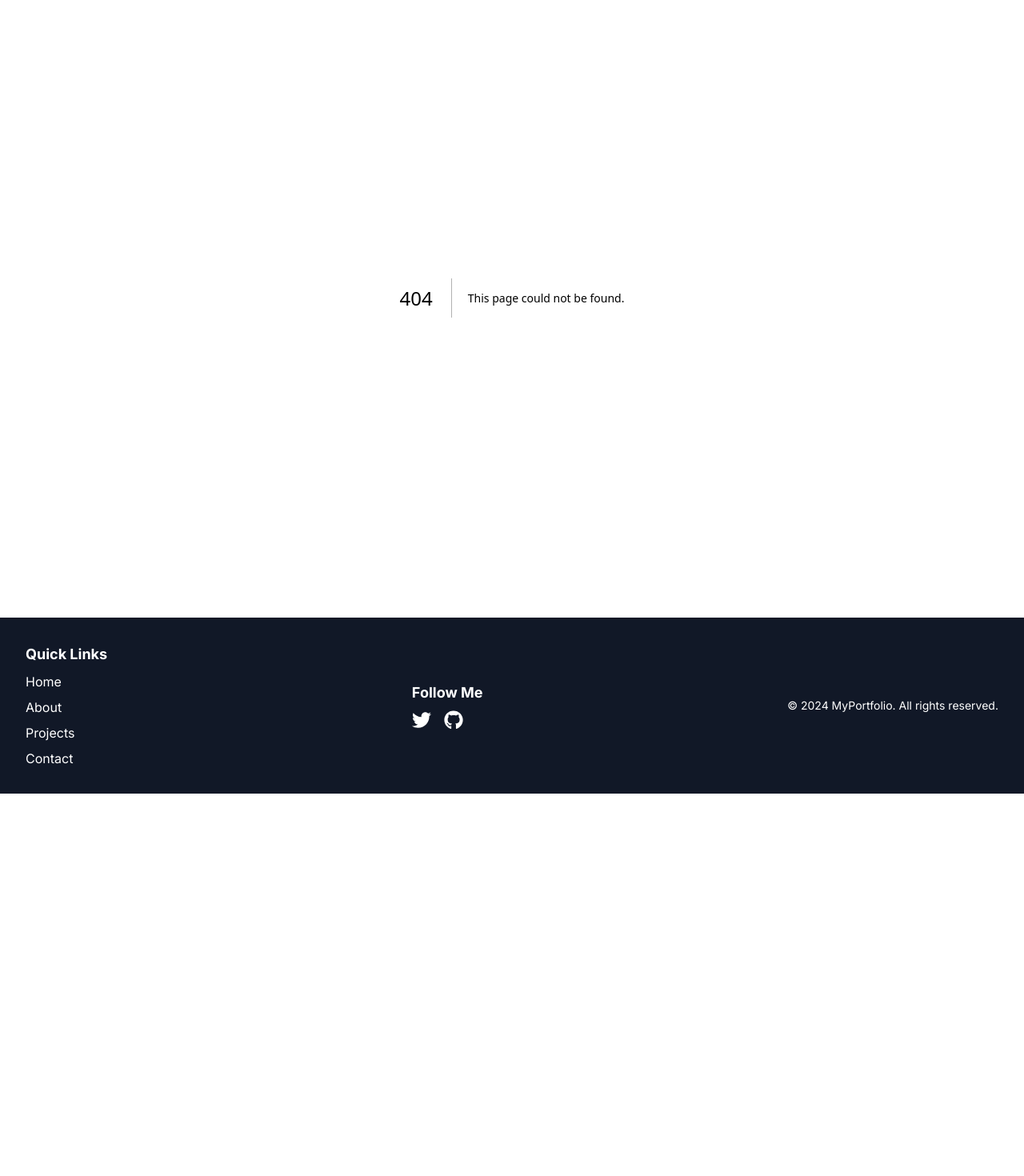
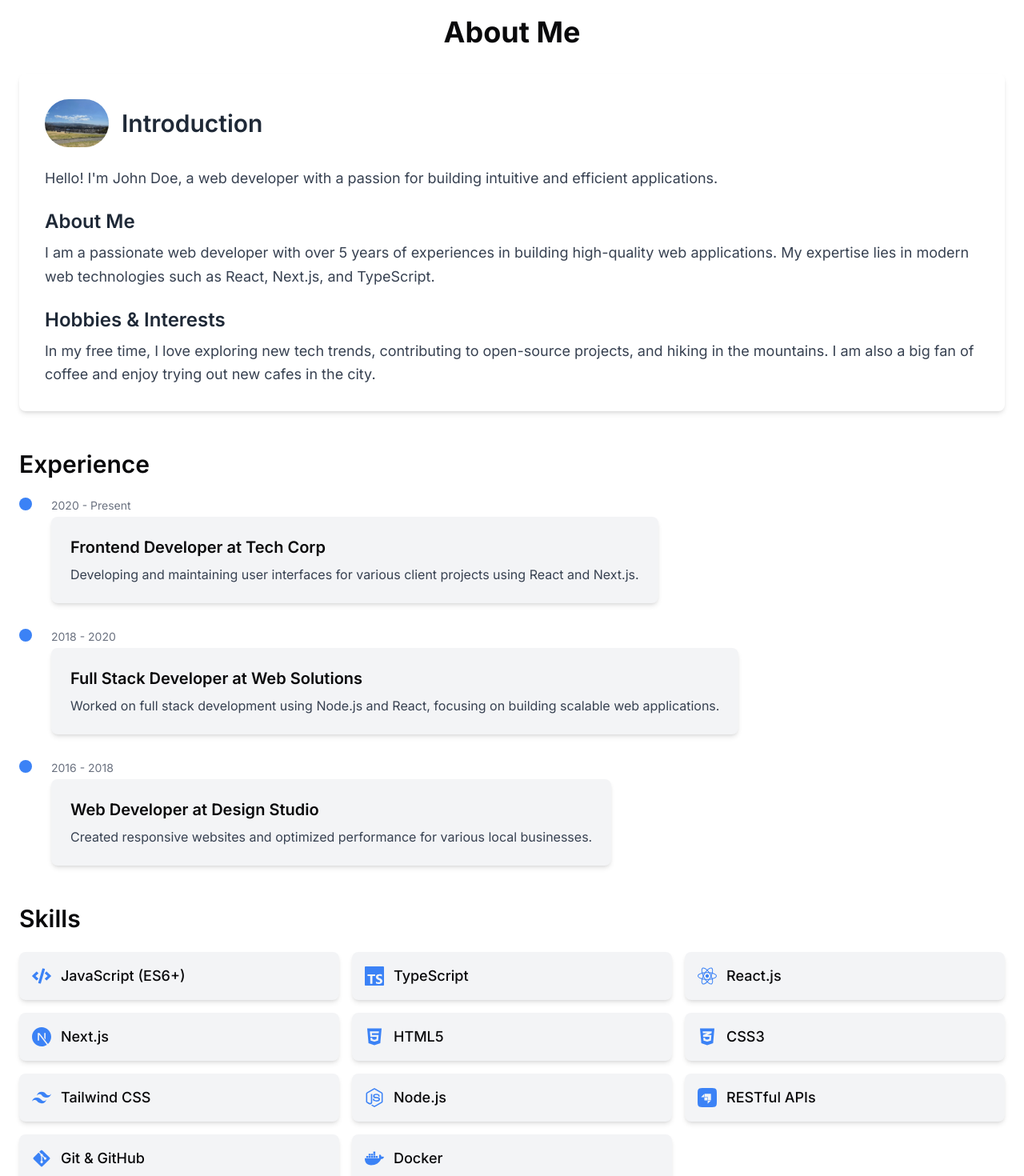
Before and after one commit to Tsubasa-2005/Portfolio_Site, a Next.js app: page /about in a window 1280 px wide. Before the commit this address had no page. Shown: the part 100-1570 px from the top of the page at 80% size. Before the commit the page ends 1092 px from the top, so only its background shows below. Built offline with nearby package versions, Linux system fonts and the light colour scheme; no server answers.

Commit message:
:sparkles: about page

```diff
--- /dev/null
+++ b/app/about/page.tsx
@@ -0,0 +1,46 @@
+// app/about/page.tsx
+import React from 'react';
+import AboutMeSection from '@/app/components/abouts/AboutMeSection';
+import ExperienceSection from '@/app/components/abouts/ExperienceSection';
+import SkillsSection from "@/app/components/abouts/SkillsSection";
+
+const AboutPage = async () => {
+    const meResponse = await fetch(`${process.env.NEXT_PUBLIC_API_URL}/api/about/me`, {
+        cache: 'no-store', // キャッシュを無効にして常に最新のデータを取得
+    });
+    if (!meResponse.ok) {
+        throw new Error('Failed to fetch about me data');
+    }
+    const aboutMeData = await meResponse.json();
+
+    const exResponse = await fetch(`${process.env.NEXT_PUBLIC_API_URL}/api/about/experiences`, {
+        cache: 'no-store', // キャッシュを無効にして常に最新のデータを取得
+    });
+    if (!exResponse.ok) {
+        throw new Error('Failed to fetch experiences data');
+    }
+    const experienceData = await exResponse.json();
+
+    const skResponse = await fetch(`${process.env.NEXT_PUBLIC_API_URL}/api/about/skills`, {
+        cache: 'no-store', // キャッシュを無効にして常に最新のデータを取得
+    });
+    if (!skResponse.ok) {
+        throw new Error('Failed to fetch skills data');
+    }
+    const skillsData = await skResponse.json();
+
+    return (
+        <div className="container mx-auto py-12 px-6">
+            <h1 className="text-4xl font-bold mb-8 text-center">About Me</h1>
+            <AboutMeSection
+                name={aboutMeData.name}
+                introduction={aboutMeData.introduction}
+                hobbies={aboutMeData.hobbies}
+            />
+            <ExperienceSection experiences={experienceData} />
+            <SkillsSection  skills={skillsData}/>
+        </div>
+    );
+};
+
+export default AboutPage;
--- /dev/null
+++ b/app/api/about/experiences/route.ts
@@ -0,0 +1,7 @@
+// app/api/experiences/route.ts
+import { NextResponse } from 'next/server';
+import {experiences} from "@/SampleData/data";
+
+export async function GET() {
+    return NextResponse.json(experiences);
+}
--- /dev/null
+++ b/app/api/about/me/route.ts
@@ -0,0 +1,7 @@
+// app/api/about/route.ts
+import { NextResponse } from 'next/server';
+import {aboutMeData} from "@/SampleData/data";
+
+export async function GET() {
+    return NextResponse.json(aboutMeData);
+}
--- /dev/null
+++ b/app/api/about/skills/route.ts
@@ -0,0 +1,7 @@
+// app/api/skills/route.ts
+import { NextResponse } from 'next/server';
+import {skills} from "@/SampleData/data";
+
+export async function GET() {
+    return NextResponse.json(skills);
+}
--- /dev/null
+++ b/app/components/abouts/AboutMeSection.tsx
@@ -0,0 +1,37 @@
+// app/components/abouts/AboutMeSection.tsx
+import React from 'react';
+import Image from 'next/image';
+import { AboutMeSectionProps } from '@/app/types/db/core';
+
+const AboutMeSection: React.FC<AboutMeSectionProps> = ({ name, introduction, hobbies }) => {
+    return (
+        <section className="mb-12 bg-white p-8 rounded-lg shadow-md">
+            <div className="flex items-center mb-6">
+                {/* プロフィール画像 */}
+                <Image
+                    src="/profile.jpg" // プロフィール画像のパス
+                    alt="Profile Picture"
+                    width={80}
+                    height={80}
+                    className="rounded-full mr-4"
+                />
+                <h2 className="text-3xl font-semibold text-gray-800">Introduction</h2>
+            </div>
+            <p className="text-lg leading-relaxed mb-6 text-gray-700">
+                Hello! I'm {name}, a web developer with a passion for building intuitive and efficient applications.
+            </p>
+
+            <div className="mb-6">
+                <h3 className="text-2xl font-semibold text-gray-800 mb-2">About Me</h3>
+                <p className="text-lg leading-relaxed text-gray-700">{introduction}</p>
+            </div>
+
+            <div>
+                <h3 className="text-2xl font-semibold text-gray-800 mb-2">Hobbies & Interests</h3>
+                <p className="text-lg leading-relaxed text-gray-700">{hobbies}</p>
+            </div>
+        </section>
+    );
+};
+
+export default AboutMeSection;
--- /dev/null
+++ b/app/components/abouts/ExperienceSection.tsx
@@ -0,0 +1,38 @@
+// app/components/abouts/ExperienceSection.tsx
+import React from 'react';
+import {Experience} from "@/app/types/db/core";
+
+interface ExperienceSectionProps {
+    experiences: Experience[];
+}
+
+const ExperienceSection: React.FC<ExperienceSectionProps> = ({ experiences }) => {
+    return (
+        <section className="mb-12">
+            <h2 className="text-3xl font-semibold mb-6">Experience</h2>
+            <div className="relative">
+                {experiences.map((exp, index) => (
+                    <div key={index} className="mb-8 flex items-start">
+                        {/* タイムラインマーカー */}
+                        <div className="flex flex-col items-center">
+                            <div className="w-4 h-4 bg-blue-500 rounded-full"></div>
+                            {index < experiences.length - 1 && <div className="h-full w-px bg-blue-500"></div>}
+                        </div>
+                        {/* コンテンツ */}
+                        <div className="ml-6">
+                            <p className="text-sm text-gray-500 mb-1">{exp.duration}</p>
+                            <div className="p-6 bg-gray-100 rounded-lg shadow-md">
+                                <h3 className="text-xl font-semibold">
+                                    {exp.role} at {exp.company}
+                                </h3>
+                                <p className="text-gray-700 mt-2">{exp.description}</p>
+                            </div>
+                        </div>
+                    </div>
+                ))}
+            </div>
+        </section>
+    );
+};
+
+export default ExperienceSection;
--- /dev/null
+++ b/app/components/abouts/SkillsSection.tsx
@@ -0,0 +1,48 @@
+// app/components/abouts/SkillsSection.tsx
+import React from 'react';
+import { FaCode, FaNodeJs, FaReact, FaDocker, FaHtml5, FaCss3Alt, FaGitAlt } from 'react-icons/fa';
+import { SiTypescript, SiNextdotjs, SiTailwindcss, SiStrapi } from 'react-icons/si';
+import {Skill} from "@/app/types/db/core";
+
+interface SkillsSectionProps {
+    skills: Skill[];
+}
+
+const iconMap: { [key: string]: JSX.Element } = {
+    FaCode: <FaCode />,
+    FaNodeJs: <FaNodeJs />,
+    FaReact: <FaReact />,
+    FaDocker: <FaDocker />,
+    FaHtml5: <FaHtml5 />,
+    FaCss3Alt: <FaCss3Alt />,
+    FaGitAlt: <FaGitAlt />,
+    SiTypescript: <SiTypescript />,
+    SiNextdotjs: <SiNextdotjs />,
+    SiTailwindcss: <SiTailwindcss />,
+    SiStrapi: <SiStrapi />,
+};
+
+const SkillsSection: React.FC<SkillsSectionProps> = ({ skills }) => {
+    return (
+        <section className="mb-12">
+            <h2 className="text-3xl font-semibold mb-6">Skills</h2>
+            <ul className="grid grid-cols-2 sm:grid-cols-3 gap-4">
+                {skills.map((skill, index) => (
+                    <li key={index}>
+                        <a
+                            href={skill.url}
+                            target="_blank"
+                            rel="noopener noreferrer"
+                            className="flex items-center space-x-3 p-4 bg-gray-100 rounded-lg shadow-md hover:bg-blue-100 transition duration-300"
+                        >
+                            <span className="text-blue-500 text-2xl">{iconMap[skill.icon]}</span>
+                            <span className="text-lg font-medium">{skill.name}</span>
+                        </a>
+                    </li>
+                ))}
+            </ul>
+        </section>
+    );
+};
+
+export default SkillsSection;
```
